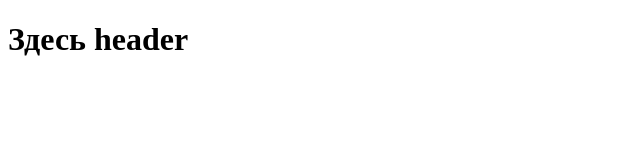
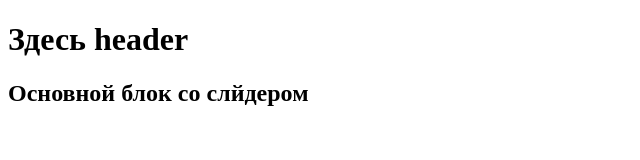
Before and after one commit to Suzxuo/12-01, a plain HTML site: page index.html in a window 1280 px wide. Shown: the whole page, without its empty margins (0-640 px from the left). Drawn offline with Linux system fonts and the light colour scheme.

Commit message:
feat:added section

```diff
--- a/index.html
+++ b/index.html
@@ -12,5 +12,8 @@
     <header>
         <h1>Здесь header</h1>
     </header>
+    <section>
+        <h1>Основной блок со слйдером</h1>
+    </section>
 </body>
 </html>
```
